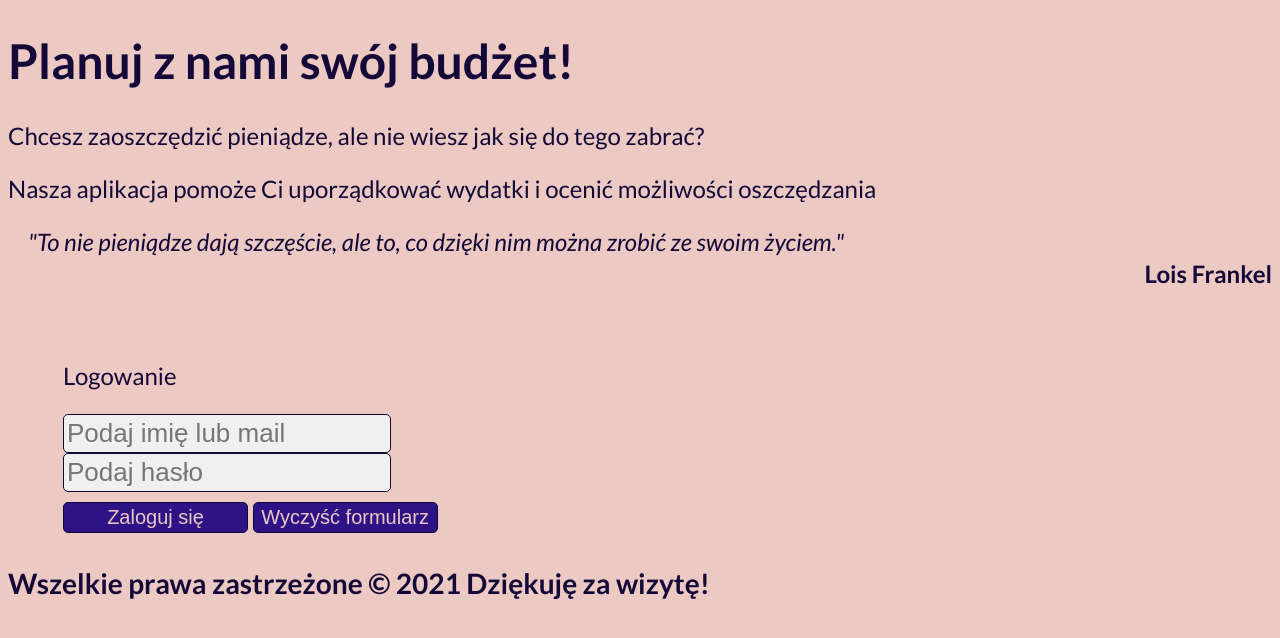
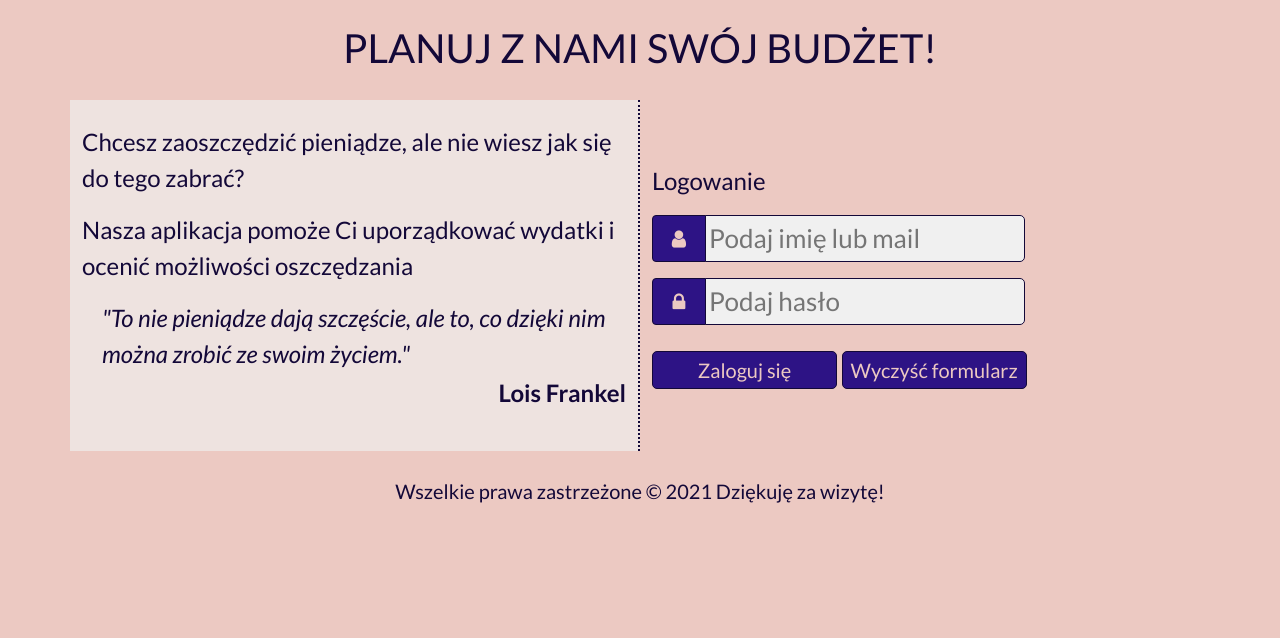
Before and after one commit to MBuchalska/BudgetWebApp, a PHP site: page /login.html in a window 1280 px wide. Shown: the top 638 px of the page. Run offline with PHP 8.4, Linux system fonts and the light colour scheme.

Commit message:
Login page

```diff
--- a/login.html
+++ b/login.html
@@ -7,47 +7,62 @@
 	<meta name="keywords" content="budżet, planowanie wydatków, zestawienia budżetowe"/>
 	<meta http-equiv="X-UA-Compatible" content ="IE=edge"/>
 
+	<link href="https://cdn.jsdelivr.net/npm/bootstrap@5.1.0/dist/css/bootstrap.min.css" rel="stylesheet" integrity="sha384-KyZXEAg3QhqLMpG8r+8fhAXLRk2vvoC2f3B09zVXn8CA5QIVfZOJ3BCsw2P0p/We" crossorigin="anonymous">
+
 	<link rel="preconnect" href="https://fonts.googleapis.com">
 	<link rel="preconnect" href="https://fonts.gstatic.com" crossorigin>
 	<link href="https://fonts.googleapis.com/css2?family=Lato:ital,wght@0,400;0,700;1,400&display=swap" rel="stylesheet">
 	<link rel="stylesheet" href="style.css">
+	<link rel="stylesheet" href="css/fontello.css" type="text/css"/>
 
 
 </head>
 
 <body>
-	<div class="container">
+
 	<header>
-			<div class="title"><h1>  Planuj z nami swój budżet! </h1></div>
+		<h1 class="h1 text-center my-4 font-weight-bold text-uppercase ">  Planuj z nami swój budżet! </h1>
 	</header>
 
-		<article>
-			<div class="left">
+	<div class="container">
+		<section>
+			<div class="row">
+				<div class= "col-md-6 bg-custom py-4 my-1 mr-3" id="left">
 					<p>Chcesz zaoszczędzić pieniądze, ale nie wiesz jak się do tego zabrać? </p>
 					<p> Nasza aplikacja pomoże Ci uporządkować wydatki i ocenić możliwości oszczędzania</p>
 					<p class="quote">"To nie pieniądze dają szczęście, ale to, co dzięki nim można zrobić ze swoim życiem."
 					<p class="author">Lois Frankel</p>
 				</div>
 
-			<div id="login">
+				<div class= "col-md-6 my-auto" id="login">
 					<form action="menu.html">
 						<p> Logowanie </p>
-					<input type="text" name="imie1" placeholder="Podaj imię lub mail" onfocus="this.placeholder=''" onblur="this.placeholder='Podaj imię lub mail'" required>
-					 <input type="password" name="haslo1" placeholder="Podaj hasło" onfocus="this.placeholder=''" onblur="this.placeholder='Podaj hasło'" required>
+
+						<div class="input-group mb-3">
+						  <span class="input-group-text " id="basic-addon1"> <i class="icon-user"></i></span>
+						  <input type="text" name="imie1" placeholder="Podaj imię lub mail" onfocus="this.placeholder=''" onblur="this.placeholder='Podaj imię lub mail'" aria-label="Username" aria-describedby="basic-addon1" required >
+						</div>
+
+						<div class="input-group mb-3">
+						  <span class="input-group-text " id="basic-addon3"> <i class="icon-lock"></i></span>
+						  <input type="password" name="haslo1" placeholder="Podaj hasło" onfocus="this.placeholder=''" onblur="this.placeholder='Podaj hasło'" aria-label="Username" aria-describedby="basic-addon3" required >
+						</div>
 
 						<input type="submit" value="Zaloguj się">
 						<input type="reset" value="Wyczyść formularz">
 					</form>
 				</div>
-			<div style="clear:both"></div>
-		</article>
+			</div>
+		</section>
 
 		<footer>
-			<h3>Wszelkie prawa zastrzeżone &copy; 2021 Dziękuję za wizytę!</h3>
+			<h3 class="h5 mt-4 text-center">Wszelkie prawa zastrzeżone &copy; 2021 Dziękuję za wizytę!</h3>
 		</footer>
 
 	</div>
 
+		<script src="https://cdn.jsdelivr.net/npm/bootstrap@5.1.0/dist/js/bootstrap.bundle.min.js" integrity="sha384-U1DAWAznBHeqEIlVSCgzq+c9gqGAJn5c/t99JyeKa9xxaYpSvHU5awsuZVVFIhvj" crossorigin="anonymous"></script>
+
 </body>
 
 </html>
--- a/style.css
+++ b/style.css
@@ -85,15 +85,6 @@ input[type=reset]:hover
 	cursor: pointer;
 }
 
-#login
-{
-	float: left;
-	width: 440px;
-	padding: 5px;
-	margin-left: 50px;
-	font-size: 24px;
-	margin-top: 20px;
-}
 
 .menu
 {
```
Lines whose indentation alone changed are shown as unchanged.
